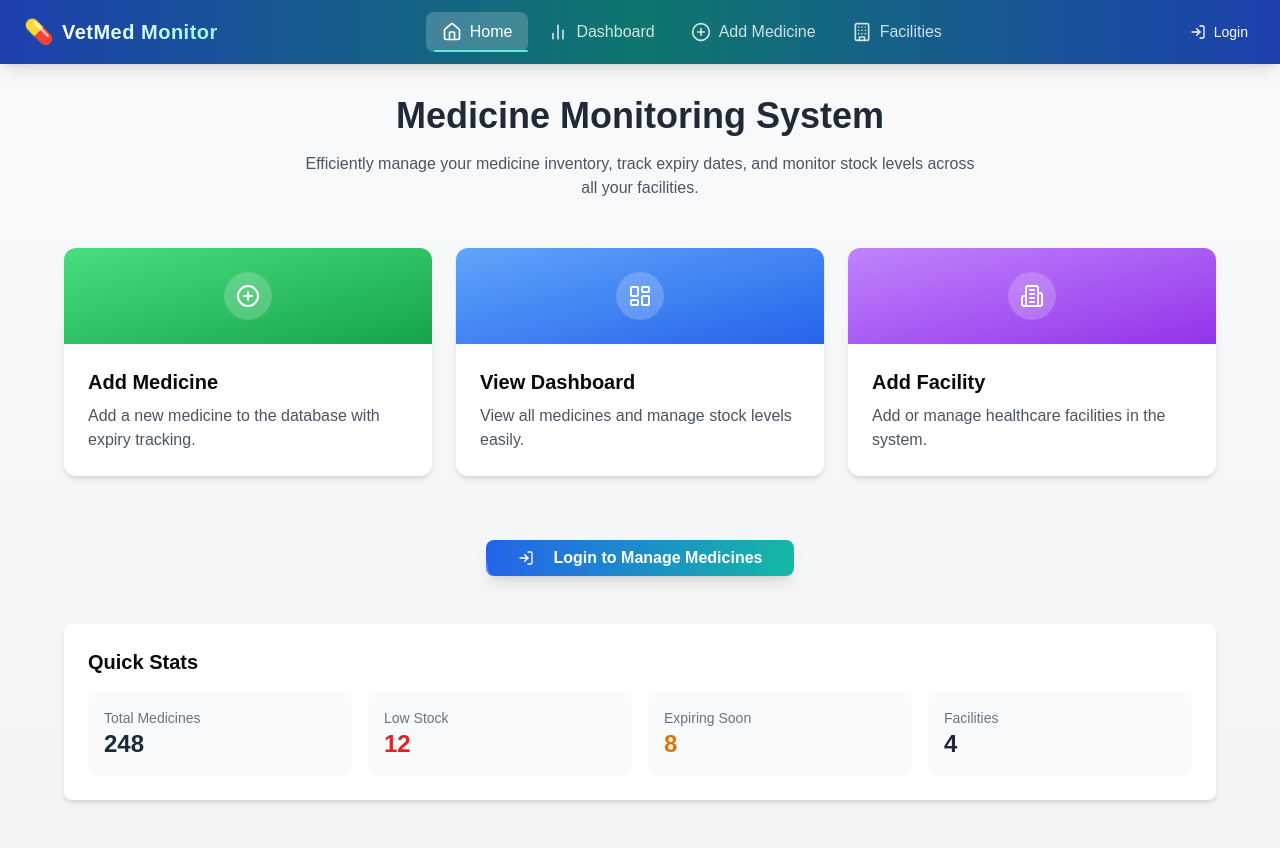
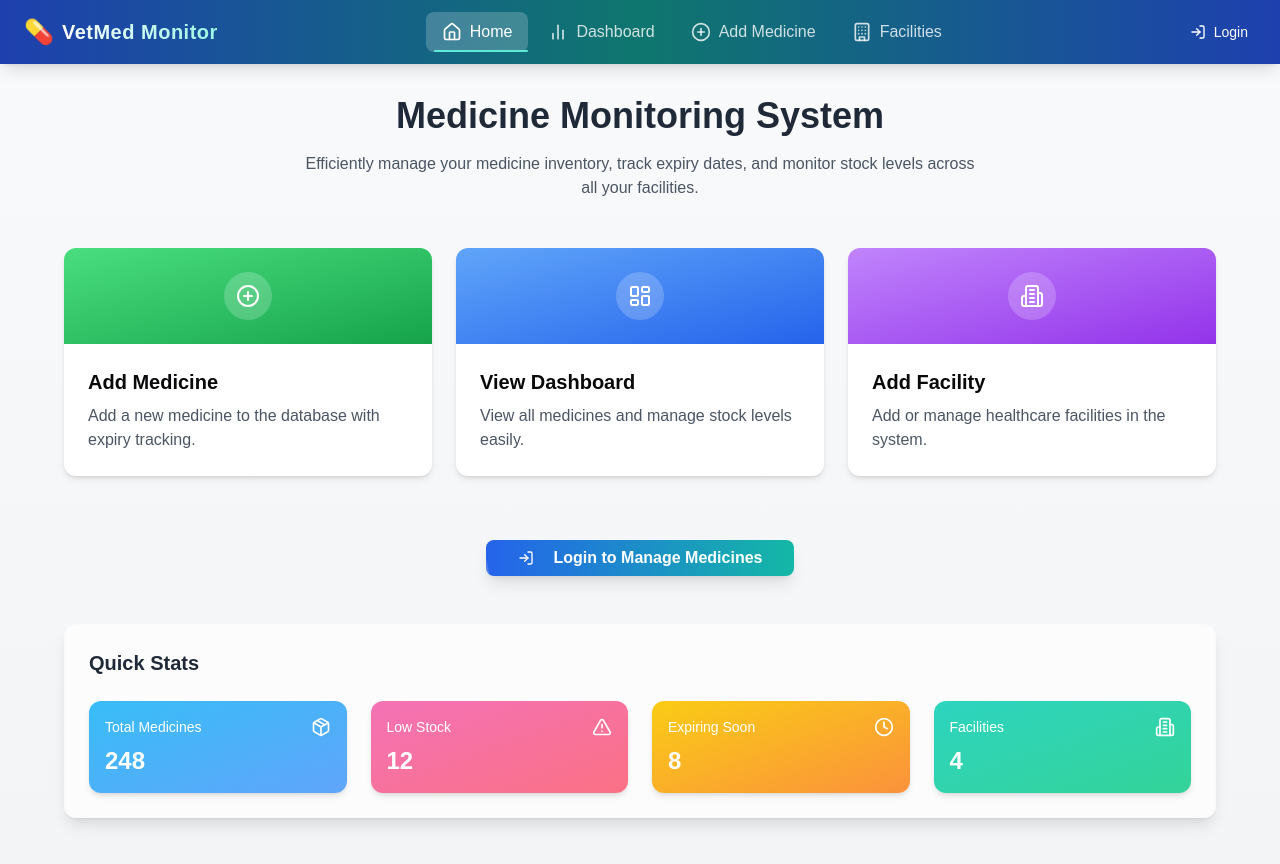
Before and after one commit to Pethuvignesh369/medicine-monitoring, a Next.js app: page / in a window 1280 px wide. Built offline with nearby package versions, Linux system fonts and the light colour scheme.

Commit message:
login state issue fixed

```diff
--- a/src/app/api/login/route.ts
+++ b/src/app/api/login/route.ts
@@ -10,7 +10,7 @@ export async function POST(request: Request) {
   if (username === validUsername && password === validPassword) {
     // Set a simple cookie to mark user as authenticated
     const response = NextResponse.json({ success: true });
-    response.cookies.set("auth", "true", { path: "/", httpOnly: true, maxAge: 3600 }); // 1-hour session
+    response.cookies.set("auth", "true", { path: "/", httpOnly: true, secure: true, sameSite: "strict", maxAge: 60 * 60 * 24 * 7 }); // 7 days
     return response;
   }
 
--- a/src/app/page.tsx
+++ b/src/app/page.tsx
@@ -4,7 +4,7 @@ import React from "react";
 import { useState, useEffect } from "react"; // Added useEffect
 import { Card, CardHeader, CardContent } from "@/components/ui/card";
 import { useRouter } from "next/navigation";
-import { PlusCircle, LayoutDashboard, Building2, Bell, TrendingUp, Calendar, Search, LogIn } from "lucide-react";
+import { PlusCircle, LayoutDashboard, Building2, Bell, TrendingUp, Calendar, Search, LogIn, Package, AlertTriangle, Clock } from "lucide-react";
 import { Button } from "@/components/ui/button";
 import Navbar from "@/components/Navbar";
 
@@ -109,24 +109,44 @@ export default function HomePage() {
             </Button>
           </div>
 
-          <div className="mt-12 bg-white rounded-lg shadow-md p-6">
-            <h2 className="text-xl font-semibold mb-4">Quick Stats</h2>
-            <div className="grid grid-cols-2 md:grid-cols-4 gap-4">
-              <div className="bg-gray-50 p-4 rounded-lg">
-                <p className="text-sm text-gray-500">Total Medicines</p>
-                <p className="text-2xl font-bold text-gray-800">248</p>
+          {/* Quick Stats Section */}
+          <div className="mt-12 bg-white/70 backdrop-blur-sm rounded-xl shadow-lg p-6 border border-gray-50">
+            <h2 className="text-xl font-semibold mb-6 text-gray-800">Quick Stats</h2>
+            <div className="grid grid-cols-2 md:grid-cols-4 gap-6">
+              {/* Total Medicines Card */}
+              <div className="bg-gradient-to-br from-sky-400 to-blue-400 p-4 rounded-xl shadow-md transform transition-all duration-300 hover:scale-105 hover:shadow-xl">
+                <div className="flex items-center justify-between">
+                  <p className="text-sm text-white font-medium">Total Medicines</p>
+                  <Package className="w-5 h-5 text-white" />
+                </div>
+                <p className="text-2xl font-bold text-white mt-2">248</p>
               </div>
-              <div className="bg-gray-50 p-4 rounded-lg">
-                <p className="text-sm text-gray-500">Low Stock</p>
-                <p className="text-2xl font-bold text-red-600">12</p>
+
+              {/* Low Stock Card */}
+              <div className="bg-gradient-to-br from-pink-400 to-rose-400 p-4 rounded-xl shadow-md transform transition-all duration-300 hover:scale-105 hover:shadow-xl">
+                <div className="flex items-center justify-between">
+                  <p className="text-sm text-white font-medium">Low Stock</p>
+                  <AlertTriangle className="w-5 h-5 text-white" />
+                </div>
+                <p className="text-2xl font-bold text-white mt-2">12</p>
               </div>
-              <div className="bg-gray-50 p-4 rounded-lg">
-                <p className="text-sm text-gray-500">Expiring Soon</p>
-                <p className="text-2xl font-bold text-amber-600">8</p>
+
+              {/* Expiring Soon Card */}
+              <div className="bg-gradient-to-br from-yellow-400 to-orange-400 p-4 rounded-xl shadow-md transform transition-all duration-300 hover:scale-105 hover:shadow-xl">
+                <div className="flex items-center justify-between">
+                  <p className="text-sm text-white font-medium">Expiring Soon</p>
+                  <Clock className="w-5 h-5 text-white" />
+                </div>
+                <p className="text-2xl font-bold text-white mt-2">8</p>
               </div>
-              <div className="bg-gray-50 p-4 rounded-lg">
-                <p className="text-sm text-gray-500">Facilities</p>
-                <p className="text-2xl font-bold text-gray-800">4</p>
+
+              {/* Facilities Card */}
+              <div className="bg-gradient-to-br from-teal-400 to-emerald-400 p-4 rounded-xl shadow-md transform transition-all duration-300 hover:scale-105 hover:shadow-xl">
+                <div className="flex items-center justify-between">
+                  <p className="text-sm text-white font-medium">Facilities</p>
+                  <Building2 className="w-5 h-5 text-white" />
+                </div>
+                <p className="text-2xl font-bold text-white mt-2">4</p>
               </div>
             </div>
           </div>
--- a/src/components/Navbar.tsx
+++ b/src/components/Navbar.tsx
@@ -38,15 +38,23 @@ export default function Navbar() {
   const pathname = usePathname();
   const router = useRouter();
 
-  // Check auth status based on cookie
+  // Update the checkAuth function to be more robust
   const checkAuth = () => {
-    const authCookie = document.cookie.split("; ").find(row => row.startsWith("auth="));
-    const authenticated = authCookie?.split("=")[1] === "true";
-    console.log("Checking auth - Pathname:", pathname, "Cookie:", authCookie, "Authenticated:", authenticated);
-    return authenticated;
+    try {
+      const cookies = document.cookie.split(';').reduce((acc, cookie) => {
+        const [key, value] = cookie.trim().split('=');
+        acc[key] = value;
+        return acc;
+      }, {} as { [key: string]: string });
+
+      return cookies['auth'] === 'true';
+    } catch (error) {
+      console.error('Error checking auth:', error);
+      return false;
+    }
   };
 
-  // Update auth state on mount, route change, and poll briefly
+  // Modify the useEffect hook for better auth state management
   useEffect(() => {
     const updateAuth = () => {
       const authenticated = checkAuth();
@@ -59,23 +67,20 @@ export default function Navbar() {
       }
     };
 
-    updateAuth(); // Initial check
+    updateAuth();
 
-    // Poll for cookie change (max 5 seconds, every 500ms)
-    const interval = setInterval(() => {
-      const authenticated = checkAuth();
-      if (authenticated !== isAuthenticated) {
-        setIsAuthenticated(authenticated);
-        if (authenticated) fetchAlerts();
-        else setAlerts([]);
+    // Listen for storage events to handle auth changes
+    const handleStorageChange = (e: StorageEvent) => {
+      if (e.key === 'auth') {
+        updateAuth();
       }
-    }, 500);
+    };
 
-    // Cleanup after 5 seconds or on unmount
-    const timeout = setTimeout(() => clearInterval(interval), 5000);
+    window.addEventListener('storage', handleStorageChange);
+
+    // Cleanup
     return () => {
-      clearInterval(interval);
-      clearTimeout(timeout);
+      window.removeEventListener('storage', handleStorageChange);
     };
   }, [pathname]);
 
@@ -103,18 +108,21 @@ export default function Navbar() {
     setAlerts((prev) => prev.filter((alert) => alert.id !== id));
   };
 
+  // Update the handleLogout function
   const handleLogout = () => {
-    console.log("Logging out...");
-    document.cookie = "auth=; Max-Age=0; path=/";
+    document.cookie = "auth=false; path=/; max-age=0";
+    localStorage.removeItem('auth'); // Clear local storage as well
     setIsAuthenticated(false);
     setAlerts([]);
-    router.push("/login");
-    window.location.reload(); // Full reload to ensure navbar updates
+    router.push('/login');
   };
 
+  // Update the handleLogin function
   const handleLogin = () => {
-    console.log("Navigating to login...");
-    router.push("/login");
+    document.cookie = "auth=true; path=/";
+    localStorage.setItem('auth', 'true');
+    setIsAuthenticated(true);
+    router.push('/dashboard');
   };
 
   const navLinks = [
@@ -196,15 +204,15 @@ export default function Navbar() {
               aria-label={isAuthenticated ? "Logout" : "Login"}
             >
               {isAuthenticated ? (
-                <>
+                <div className="flex items-center">
                   <LogOut className="w-5 h-5" />
-                  <span className="ml-2 sr-only md:not-sr-only">Logout</span>
-                </>
+                  <span className="ml-2 hidden md:inline">Logout</span>
+                </div>
               ) : (
-                <>
+                <div className="flex items-center">
                   <LogIn className="w-5 h-5" />
-                  <span className="ml-2 sr-only md:not-sr-only">Login</span>
-                </>
+                  <span className="ml-2 hidden md:inline">Login</span>
+                </div>
               )}
             </Button>
 
```
